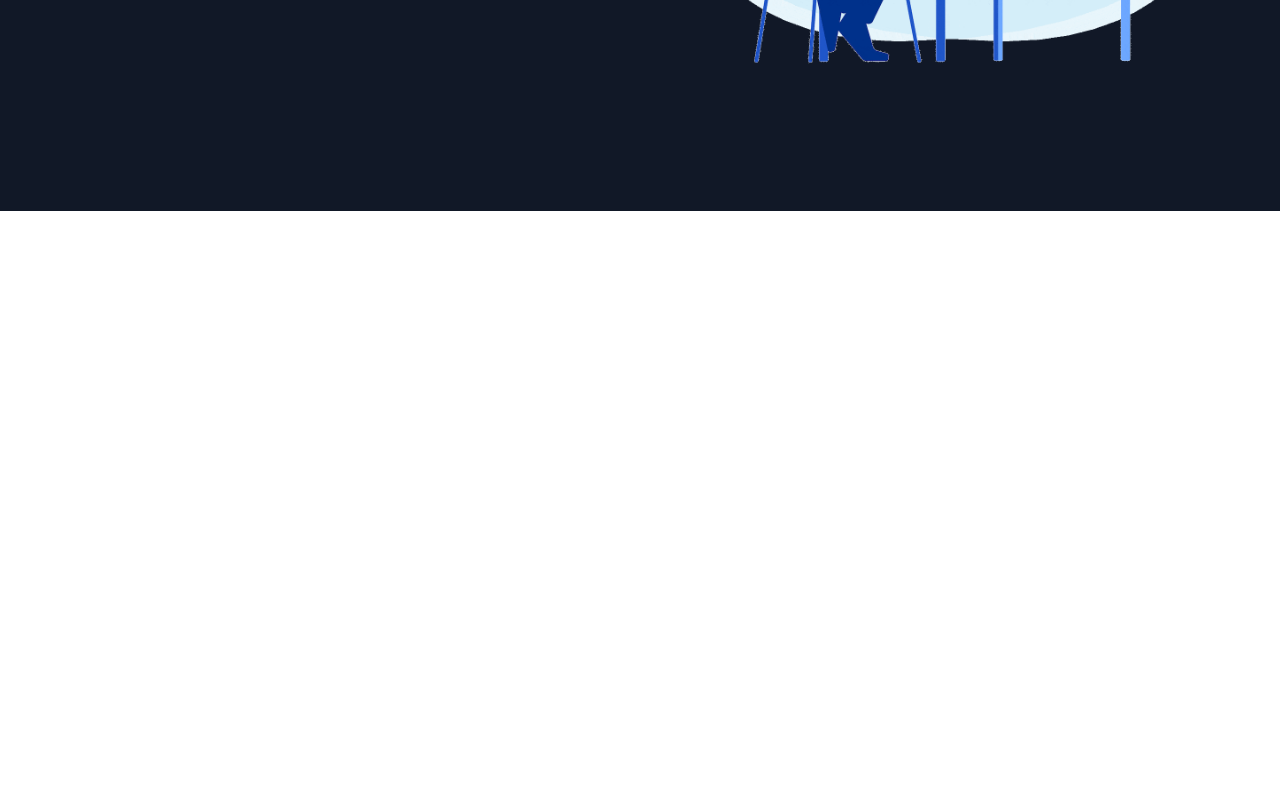
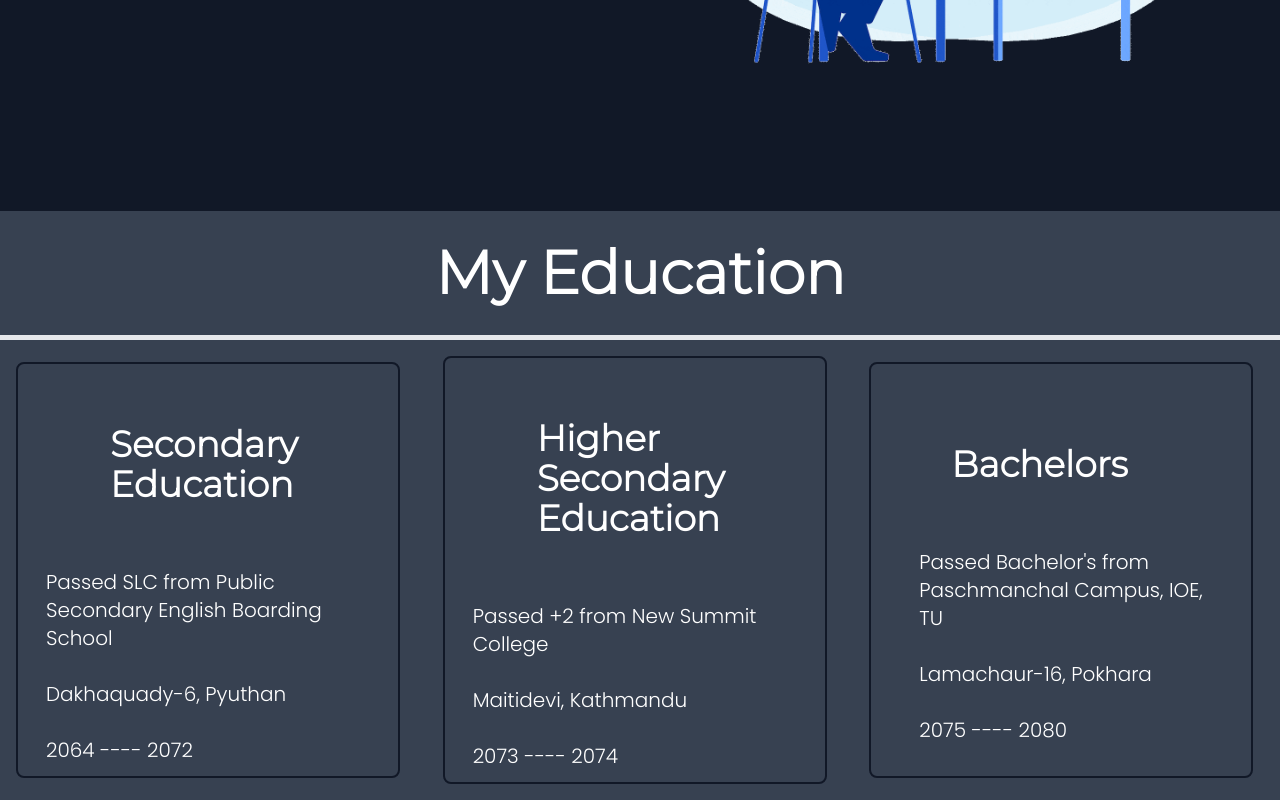
Before and after one commit to yogijagdish/personal-pprtfolio, a React (Create React App) app: page / in a window 1280 px wide. Shown: the part 476-1276 px from the top of the page. Before the commit the page ends 800 px from the top, so only its background shows below. Built offline with nearby package versions, Linux system fonts and the light colour scheme.

Commit message:
education task completed

```diff
--- a/src/App.js
+++ b/src/App.js
@@ -1,5 +1,6 @@
 import Home from './components/Home';
 import Navbar from './components/Navbar';
+import Education from './components/Education';
 import Footer from './components/Footer';
 
 
@@ -8,6 +9,7 @@ function App() {
     <>
     <Navbar/>
     <Home/>
+    <Education/>
     </>
   );
 }
--- /dev/null
+++ b/src/components/Education.js
@@ -0,0 +1,36 @@
+import React from "react";
+
+export default function Education() {
+    return (
+        <section className="bg-gray-700 text-white" id="education">
+            <div className="container mx-auto flex items-center justify-center font-titleFont font-extrabold text-2xl md:text-6xl border-b-[5px] py-8">
+                My Education
+            </div>
+            <div className="grid md:grid-cols-3 items-center md:justify-between">
+                <div className="border-2 rounded-lg mx-4 my-4 border-gray-900 md:w-96 inline-block p-3">
+                     <p className="font-titleFont font-extrabold mx-auto text-xl md:text-4xl mt-4 ml-20 py-8"> Secondary Education </p>
+                     <p className="font-bodyFont text-sm md:text-xl mx-4 mt-8"> Passed SLC from Public Secondary English Boarding School <br/><br/>
+                     Dakhaquady-6, Pyuthan <br/> <br/>
+                    2064 ---- 2072
+                    </p>
+                </div>
+
+                <div className="border-2 rounded-lg mx-4 my-4 border-gray-900 md:w-96 inline-block p-3">
+                     <p className="font-titleFont font-extrabold mx-auto text-xl md:text-4xl mt-4 ml-12 md:ml-20 py-8"> Higher Secondary Education </p>
+                     <p className="font-bodyFont text-sm md:text-xl mx-4 mt-8"> Passed +2 from New Summit College <br/><br/>
+                     Maitidevi, Kathmandu <br/> <br/>
+                    2073 ---- 2074
+                    </p>
+                </div>
+
+                <div className="border-2 rounded-lg mx-4 my-4 border-gray-900 md:w-96 inline-block p-8">
+                     <p className="font-titleFont font-extrabold mx-auto text-xl md:text-4xl mt-4 ml-12 md:ml-18 py-8"> Bachelors </p>
+                     <p className="font-bodyFont text-sm md:text-xl mx-4 mt-8"> Passed Bachelor's from Paschmanchal Campus, IOE, TU <br/><br/>
+                     Lamachaur-16, Pokhara <br/><br/>
+                    2075 ---- 2080
+                    </p>
+                </div>
+            </div>
+        </section>
+    )
+}
--- a/src/components/Home.js
+++ b/src/components/Home.js
@@ -6,12 +6,26 @@ import {pp} from "../images/images"
 
 export default function Home() {
   return (
+
+    /*
+     section allows to wrap all the element in a tag.
+     py-36 allows the height of the section
+     */
     <section className="bg-gray-900 text-white px-5 py-36">
+      {/* we have two div here. One is for holding all the text and links and another for image
+      grid -> displays all div in grid. These grids will be displayed in different lines which is idle for mobile
+      md:grid-cols-2 -> this makes grid to have two columns so that both the div can be displayed side to side
+      item-center -> vertically or horizontally center the grid item within the container
+      jusity-between -> allows the equal spacing between the content of the grid  */}
       <div className="container mx-auto grid md:grid-cols-2 items-center md:justify-between">
+        {/* first div */}
+        {/* pb-5 is required as we need some padding between the two div
+            pb-0 -> since in md the screen are side to side so no need of padding
+         */}
         <div className="hero-info pb-5 md:pb-0">
           <h1 className="text-4xl lg:text-6xl font-bodyFont">
             Hi, <br/>
-            I am <span className="font-titleFont"> J</span>agdish <br/>
+            I am <span className="font-titleFont"> J</span>agdish Yogi <br/>
             Web Developer
           </h1>
           <div className="flex py-8">
@@ -34,6 +48,7 @@ export default function Home() {
 
           </div>
         </div>
+        {/* second grid */}
         <div>
           <img src={pp} alt="gif images" />
         </div>
--- a/src/components/Navbar.js
+++ b/src/components/Navbar.js
@@ -1,29 +1,41 @@
+// CSS Style for replacing more css
+import "../customCSS/desktopNavbar.css"
+
 import React from "react";
 import {logo} from "../images/images"
 
+// import from react icons for making icons
 import {BsThreeDots,BsThreeDotsVertical} from "react-icons/bs"
-
-import "../customCSS/desktopNavbar.css"
 
 import { useState } from "react";
 
-
-
-
 export default function Navbar() {
 
+  // toggle for mobile to display navbar or not
   const [toggle, setToggle] = useState(false);
 
+  // handles when toggle is clicked
   const handleToggle = () => {
     setToggle(!toggle);
     console.log(toggle);
   }
 
   return (
+
+    /*  headers is the top of website
+        flex -> displays the content in flex and maintain their flexibility behaviour
+        justify-between -> maintains the equal spacing between the content of the flex
+        fixed -> makes the header fix and doesnot move durinf scrolling
+        w-full -> has the full width of the screen
+    */
     <header className="flex justify-between px-5 py-2 bg-gray-900 text-white fixed w-full z-10">
-      <a href="/" className="logo text-2xl font-titleFont font-bold text-accent"> <img src={logo} alt="logo of j" className="float-left h-8 mr-2 ml-2"/> Jagdish </a>
+
+      <a href="/" className="logo text-2xl font-titleFont font-bold"> <img src={logo} alt="logo of j" className="float-left h-8 mr-2 ml-2"/> Jagdish </a>
 
       {/* desktop navbar */}
+
+      {/* hidden -> hides the navbar for all the screen that has resolution lower than md
+          md:block -> displays all the content in the block */}
 
       <nav className="hidden md:block">
         <ul className="flex">
@@ -37,6 +49,9 @@ export default function Navbar() {
 
       {/* mobile navbar */}
 
+      {/* mobile-nav is css class made seprately in another imported folder
+          left-[-100%] -> pushes the screen to -100% i.e. it is out of the screen
+          left-0 -> displays the content from the extreme left */}
       <nav className={ !toggle ? "mobile-nav left-[-100%]" : "mobile-nav left-0"}>
 
         <ul className="flex flex-col">
```
